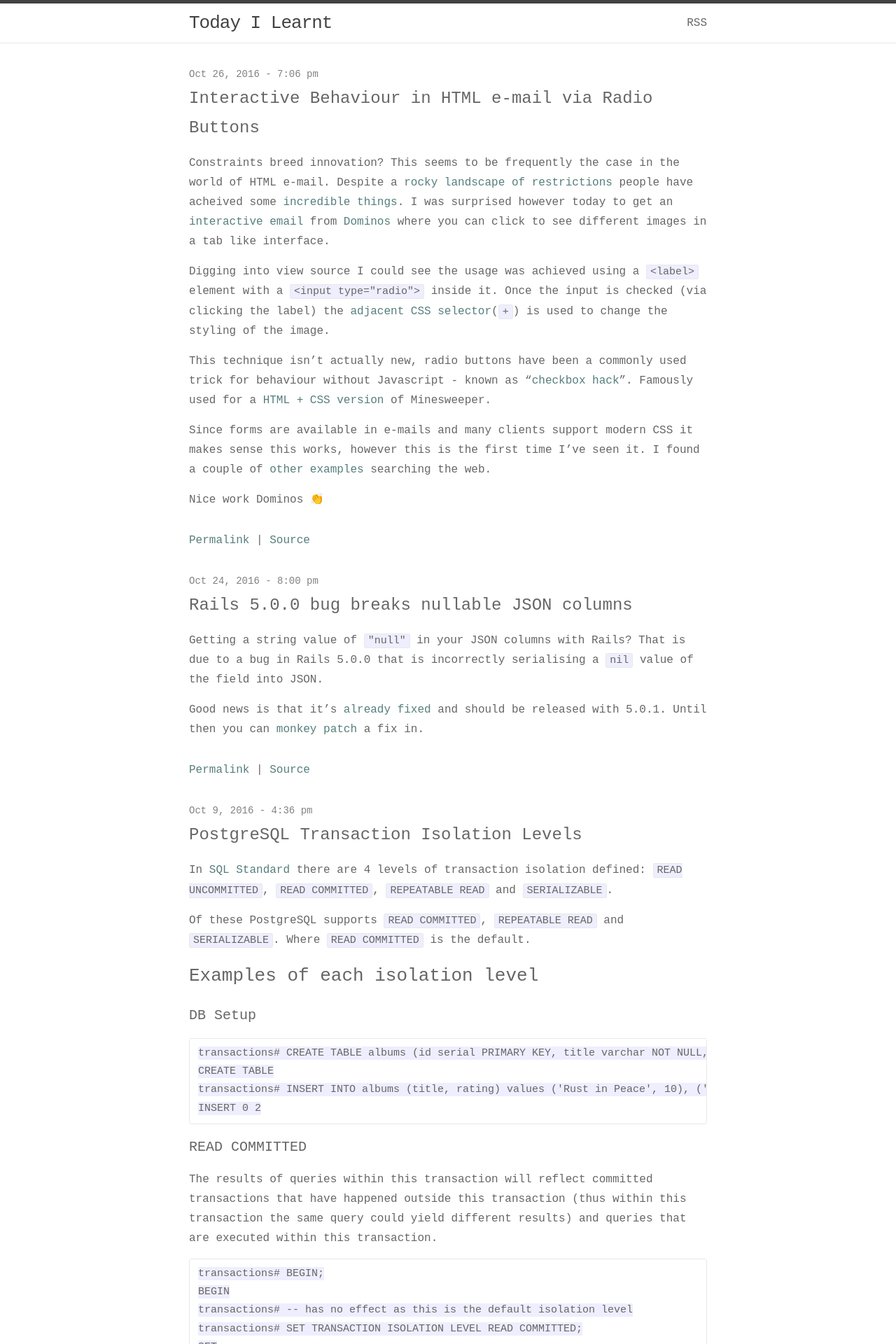
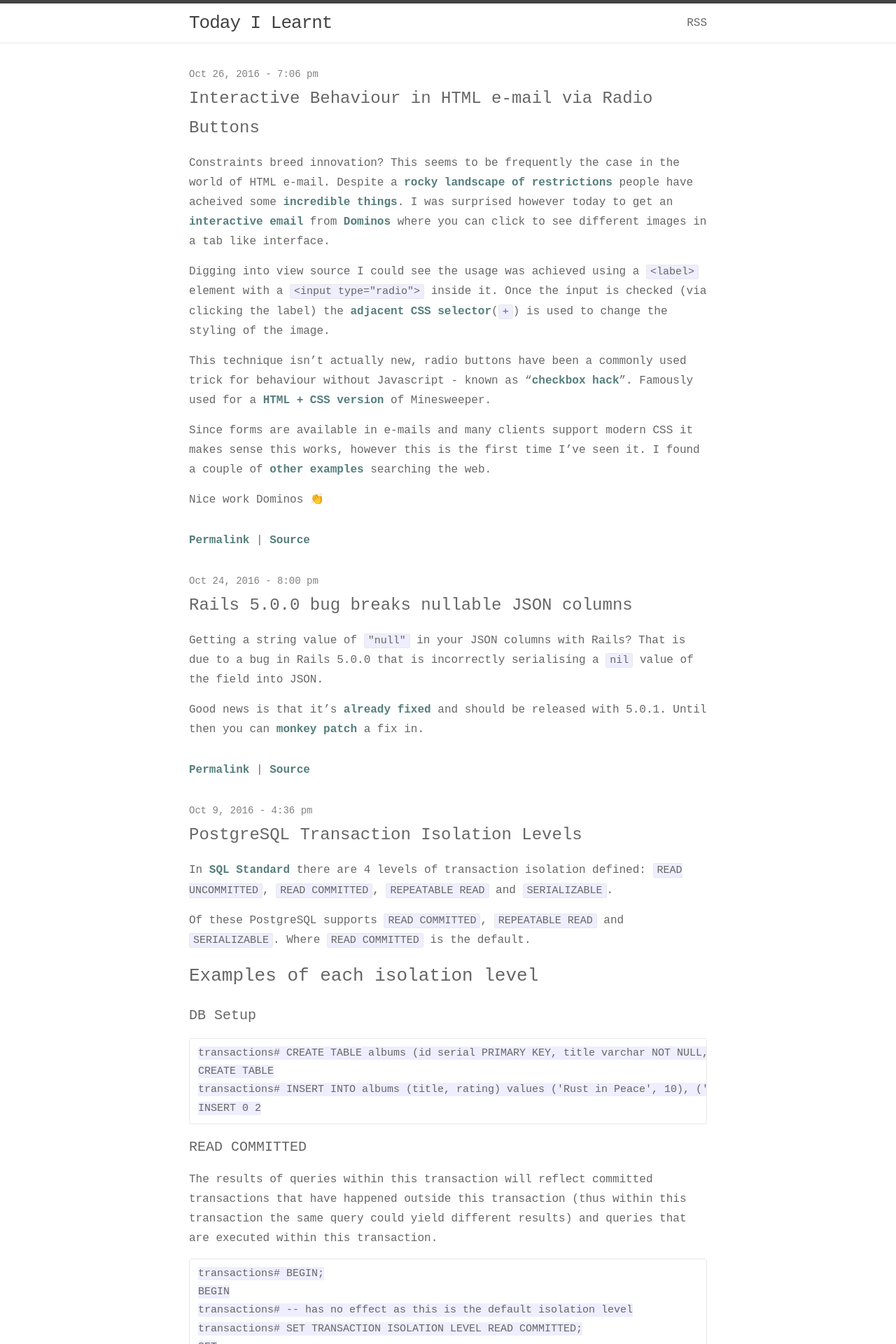
Before and after one commit to kevindew/til.kevindew.me, a Jekyll site: the page built from index.html, in a window 1280 px wide. Shown: the top 1920 px of the page at 70% size. Built offline with Jekyll 4.4.1, drawn with Linux system fonts in a browser that asks for light colours; the list of posts is cut into pages by our own code.

Commit message:
Make links bold

```diff
--- a/_sass/_layout.scss
+++ b/_sass/_layout.scss
@@ -232,6 +232,16 @@
             font-size: 18px;
         }
     }
+
+    a {
+      font-weight: bold;
+    }
+}
+
+.post-footer {
+  a {
+    font-weight: bold;
+  }
 }
 
 .pagination {
--- a/index.html
+++ b/index.html
@@ -15,13 +15,13 @@ layout: default
           {{ post.content }}
         </article>
 
-        <p>
+        <footer class="post-footer">
           <a href="{{ post.url | prepend: site.baseurl }}">Permalink</a>
           {% if post.source %}
             |
             <a href="{{ post.source }}">Source</a>
           {% endif %}
-        </p>
+        </footer>
       </li>
     {% endfor %}
   </ul>
```
